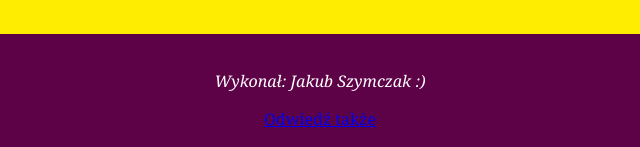
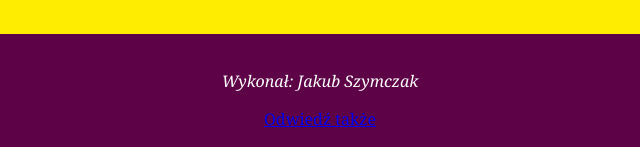
Before and after one commit to Szymek887/BiuroPodrozy.github.io, a plain HTML site: page index.html in a window 1280 px wide. Shown: the part 721-868 px from the top of the page, 320-960 px from the left. Drawn offline with Linux system fonts and the light colour scheme.

Commit message:
Remove smile

```diff
--- a/index.html
+++ b/index.html
@@ -76,7 +76,7 @@
         </form>
     </div>
     <div class="footer">
-        <p><i>Wykonał: Jakub Szymczak :)</i></p>
+        <p><i>Wykonał: Jakub Szymczak</i></p>
         <a href="https://formatowanie.pl" target="_blank">Odwiedź także</a>
     </div>
 
```
